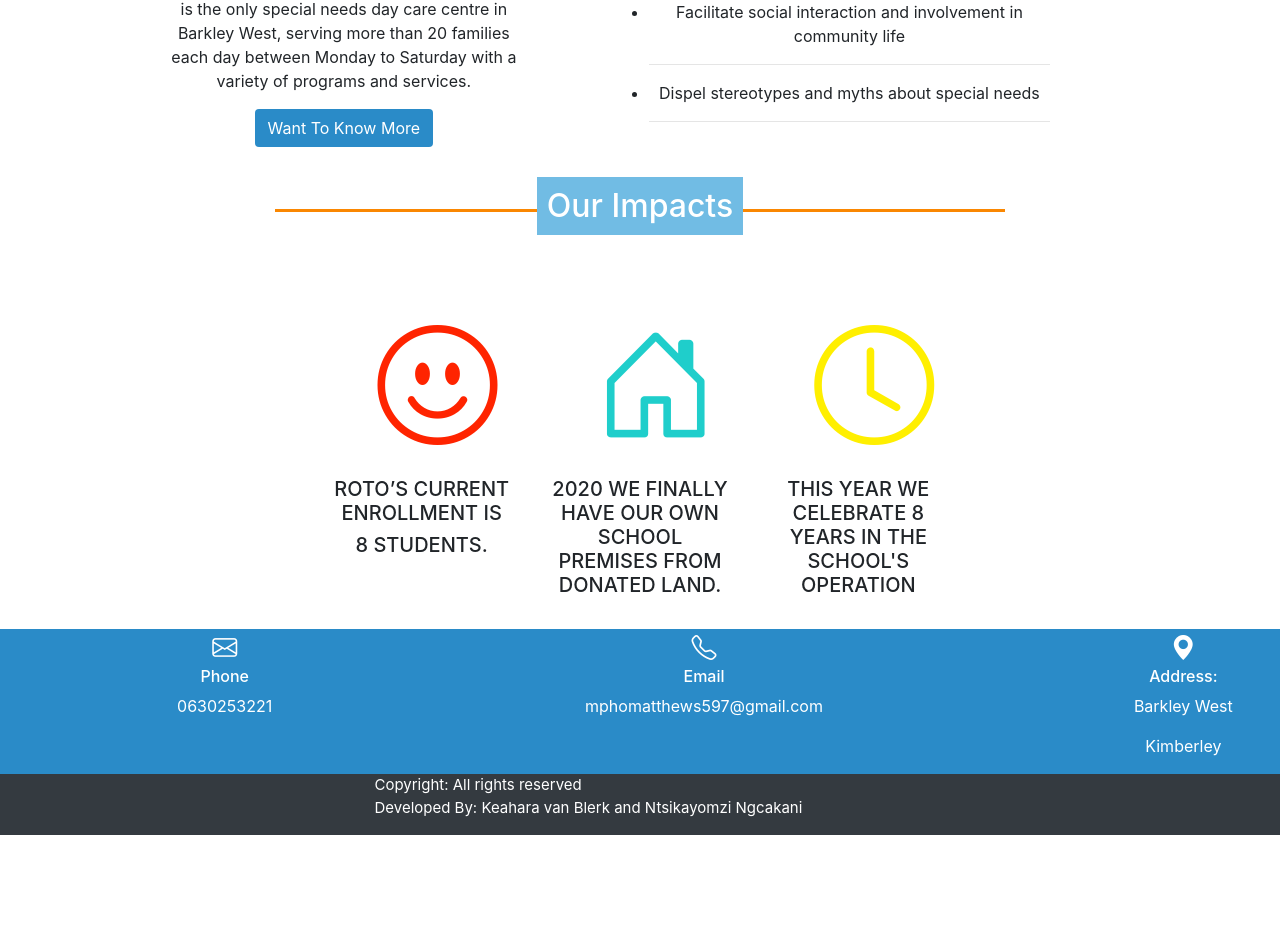
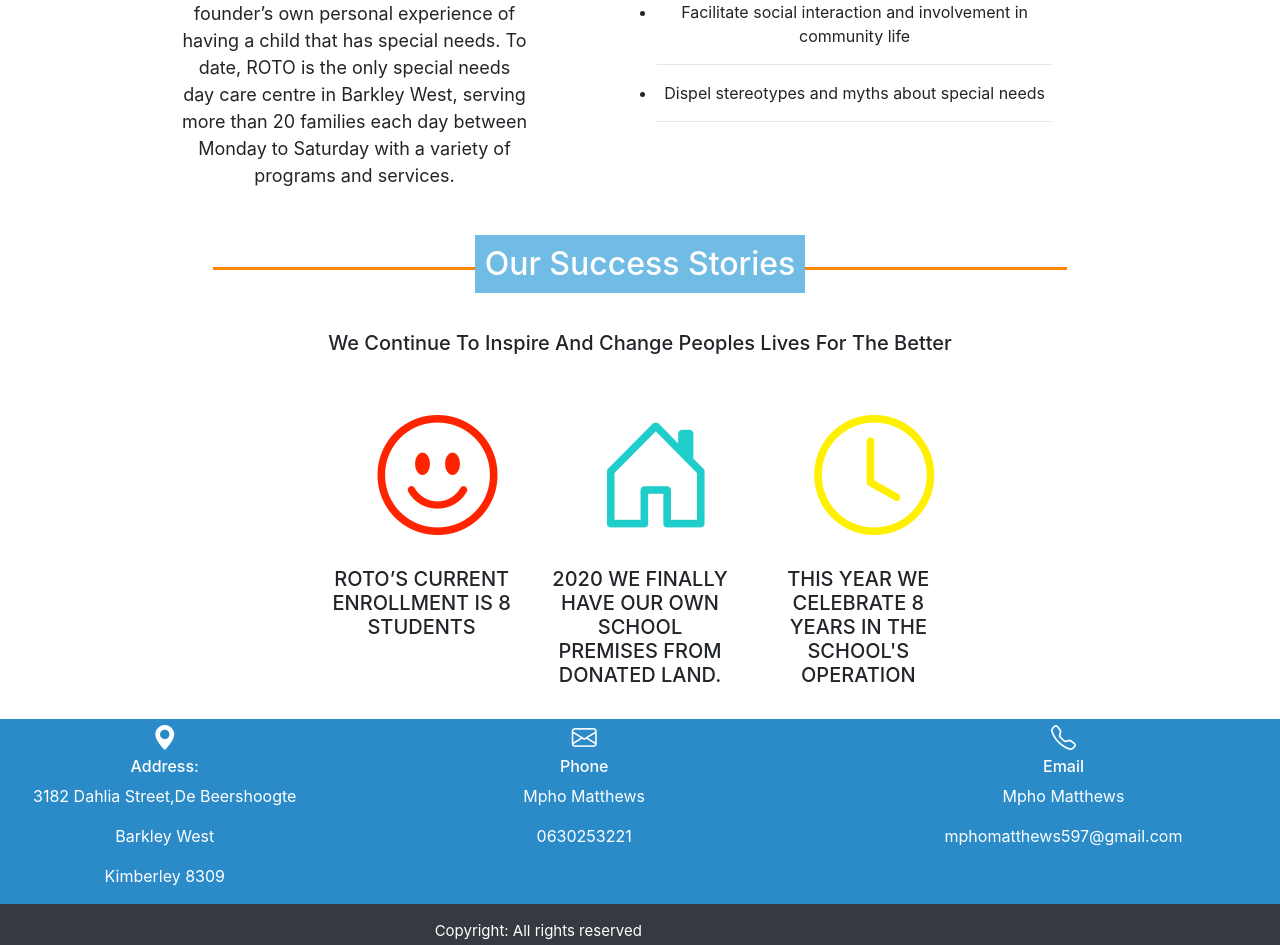
Before and after one commit to TsikaBullRat/Roto, a React (Create React App) app: page / in a window 1280 px wide. Shown: the part 1169-2114 px from the top of the page. Before the commit the page ends 2004 px from the top, so only its background shows below. Built offline with nearby package versions, Linux system fonts and the light colour scheme.

Commit message:
final draft

```diff
--- a/src/App.css
+++ b/src/App.css
@@ -8,8 +8,8 @@ body{
   padding: 0 -150px;*/
 }
 .logos{
-padding-top:50px;
-margin-left: 30%;
+padding-top:45px;
+margin-left:45%;
 }
 .Space-around{
    margin-top: 6px;
@@ -86,7 +86,6 @@ i{
   height: auto;
 }
 
-
 .deco_box_home{
   display: block;
   height:300px;
@@ -97,7 +96,7 @@ margin-left:60%;
 }
 
 .mt-5{
-padding-top: 5%;
+padding-top:2%;
 }
 .back{
   background:#ffffff;
@@ -188,7 +187,7 @@ padding-top: 5%;
   height: 40px;
 }
 .summary1{
-  margin-left: 12%;
+  margin-left:13%;
 }
 .background{
   padding: 0 20%;
--- a/src/components/Contacts.js
+++ b/src/components/Contacts.js
@@ -30,10 +30,8 @@ export const Contacts = () => {
 
                             <div className="mt-4">
                                 <div className='Space-around'> <i className="bi bi-envelope-fill"></i> mphomatthews597@gmail.com</div>
-                                <div className='Space-around'> <i className="bi bi-telephone-fill"></i> 0630253221<br></br></div>
-                                <div className='Space-around'> <i className="bi bi-geo-alt-fill"></i> Barkley West <br></br></div>
-
-
+                                <div className='Space-around'> <i className="bi bi-telephone-fill"></i> 0630253221</div>
+                                <div className='Space-around'> <i className="bi bi-geo-alt-fill"></i>3182 Dahlia Street,De Beershoogte,Barkley West</div>
                             </div>
                         </div>
                     </div>
@@ -43,11 +41,11 @@ export const Contacts = () => {
                         <div className="mt-5">
                             <form onSubmit={sendEmail} className="form">
                                 <input type="email" placeholder="Email" className="form-control w-50" name="email" aria-describedby="emailHelp" />
-                                <input type="text" placeholder="Subject" className="form-control w-50 mt-3" name="subject" aria-describedby="emailHelp" /> <br></br>
-                                <textarea className="form control w-50 mt-3 ml-0" name="matter" rows="3" placeholder="Message"></textarea> <br></br>
+                                <input type="text" placeholder="Subject" className="form-control w-50 mt-3" name="subject" aria-describedby="emailHelp" />
+                                <textarea className="form control w-50 mt-3 ml-0" name="matter" rows="3" placeholder="Message"></textarea>
                                 <div className="d-flex">
-                                    <button name="submit" type="submit" className="btn ml-0 mr-2">Send</button> <br></br>
-                                    <button name="reset" type="reset" className="btn ml-2 mr-2">Reset</button> <br></br>
+                                    <button name="submit" type="submit" className="btn ml-0 mr-2">Send</button>
+                                    <button name="reset" type="reset" className="btn ml-2 mr-2">Reset</button>
                                 </div>
                             </form>
                         </div>
--- a/src/components/Pieces/Footer.js
+++ b/src/components/Pieces/Footer.js
@@ -5,36 +5,39 @@ function Footer() {
     return (
 
 
-        <div className="footer"  style={{color:"white"}}>
-        <div className=" row ">
+        <div className="footer" style={{ color: "white" }}>
+            <div className=" row ">
+
+                <div class="text-center col-lg-3 col-md-12 col-sm-12">
+                    <i className="bi bi-geo-alt-fill" style={{ color: 'white', fontSize: 25 }}></i><h6>Address:</h6>
+                    <p>3182 Dahlia Street,De Beershoogte</p>
+                    <p>Barkley West</p>
+                    <p>Kimberley 8309</p>
+                </div>
 
                 <div className="text-center col-lg-4 col-md-6 col-sm-12">
                     <i className="bi bi-envelope" style={{ color: 'white', fontSize: 25 }}></i><h6>Phone</h6>
+                    <p>Mpho Matthews</p>
                     <p>0630253221</p>
-
                 </div>
 
                 <div className="text-center col-lg-4 col-md-6 col-sm-12">
                     <i className="bi bi-telephone" style={{ color: 'white', fontSize: 25 }}></i><h6>Email</h6>
+                    <p>Mpho Matthews</p>
                     <p>mphomatthews597@gmail.com</p>
+                </div>
+
+            </div>
+
+            <div className=" bg-dark col-lg-12 col-sm-12" >
+                <div className="col-lg-11 col-md-6 col-sm-12 " style={{ fontSize: 15, color: '#fff', display: "flex", justifyContent: 'center' }}>
+                    <div className="ml-1 pt-3">
+                        <p >Copyright: All rights reserved<br />Developed By: Keahara van Blerk and Ntsikayomzi Ngcakani</p>
+                    </div>
 
                 </div>
 
-                <div class="text-center col-lg-4 col-md-12 col-sm-12">
-                    <i className="bi bi-geo-alt-fill" style={{ color: 'white', fontSize: 25 }}></i><h6>Address:</h6>
-                    <p>Barkley West</p>
-                    <p>Kimberley</p>
-                </div>
             </div>
-
-            <div className="  d-flex bg-dark col-lg-12 col-sm-12 " style={{ fontSize: 15, color: '#fff' , display:"flex", justifyContent:'center' }}>
-                <div className="col-lg-6 col-md-6 col-sm-12">
-                    <div>
-                        <p>Copyright: All rights reserved<br />Developed By: Keahara van Blerk and Ntsikayomzi Ngcakani</p>
-                    </div>
-                </div>
-
-        </div>
         </div>
 
     );
--- a/src/components/Pieces/Summary_1.js
+++ b/src/components/Pieces/Summary_1.js
@@ -9,7 +9,7 @@ function Summary() {
             <div className="row summary1">
                 <div className="col-sm-12 col-lg-4 text-center" >
                     <h3>What We're About</h3>
-                    <p>The ROTO Centre was established as a non-
+                    <p style={{ fontSize: 18 }}>The ROTO Centre was established as a non-
                         profit organization in 2016 when Mpho
                         Matthews, the founder, joined up with other
                         individuals wanting to create a safe place
@@ -25,9 +25,6 @@ function Summary() {
                         day between Monday to Saturday with a
                         variety of programs and services.
                     </p>
-                    <Link exact to="/about">
-                        <button className="btn">Want To Know More</button>
-                    </Link>
                 </div>
                 <div className="col-sm-12 col-lg-6  text-center" >
                     <h3>Our Mission</h3>
--- a/src/components/Pieces/Summary_2.js
+++ b/src/components/Pieces/Summary_2.js
@@ -4,20 +4,19 @@ import { Headline } from './Headline';
 function impactSummary() {
     return (
         <div>
-            <Headline headline="Our Impacts" />
+            <Headline headline="Our Success Stories" />
+            <h5 className="text-center">We Continue To Inspire And Change Peoples Lives For The Better</h5>
             <div className="row justify-content-center">
                 <div className="text-center col-sm-12 col-lg-2">
                     <br />
                     <i className="bi bi-emoji-smile " style={{ fontSize: 120, padding: 50, color: "#ff2400" }}></i>
-                    <h5>ROTO’S CURRENT ENROLLMENT IS </h5>
-                    <h5>8 STUDENTS.</h5>
+                    <h5>ROTO’S CURRENT ENROLLMENT IS 8 STUDENTS</h5>
                     <br />
                 </div>
                 <div className="text-center col-sm-12 col-lg-2">
                     <br />
                     <i className="bi bi-house-door" style={{ fontSize: 120, padding: 50, color: "#1fcecb" }}></i>
-                    <h5>2020 WE FINALLY HAVE OUR OWN SCHOOL PREMISES FROM DONATED LAND.
-                    </h5>
+                    <h5>2020 WE FINALLY HAVE OUR OWN SCHOOL PREMISES FROM DONATED LAND.</h5>
                     <br />
                 </div>
                 <div className="text-center col-sm-12 col-lg-2">
@@ -26,7 +25,7 @@ function impactSummary() {
                     <h5>THIS YEAR WE CELEBRATE 8 YEARS IN THE SCHOOL'S OPERATION </h5>
                 </div>
             </div>
-        </div>
+        </div >
     )
 }
 export default impactSummary;
--- a/src/components/Teams.js
+++ b/src/components/Teams.js
@@ -4,6 +4,7 @@ import Footer from './Pieces/Footer';
 import Tshegofatso from '../assets/deputy chairperson -Tshegofatso Modise.jpeg'
 import Kedibone from '../assets/treasurer-Kedibone Lekgetho.jpeg'
 import Sharon from '../assets/acting secretary- Sharon Nyirenda.jpeg'
+import Mpho from '../assets/founder and manager-Mpho Matthews.jpg'
 
 
 export const Teams = () => {
@@ -15,7 +16,7 @@ export const Teams = () => {
 
             <div className="row justify-content-center">
                 <div className="card col-lg-2 col-md-6 col-sm-12 mt-4" style={{ width: '20rem', marginLeft: 25, marginRight: 25 }}>
-                    <img src={profile} className="card-img-top mt-3 ml-3" style={{ width: '230px', height: '230px', borderRadius: '50%' }} />
+                    <img src={Mpho} className="card-img-top mt-3 ml-3" style={{ width: '230px', height: '230px', borderRadius: '50%' }} />
                     <div className="card-body">
                         <h5>Founder And Manager:</h5>
                         <p>Mpho Matthews  </p>
```
Also changed, not shown: src/components/Programmes.js (+12 -12 lines), src/assets/founder and manager-Mpho Matthews.jpg (added).
